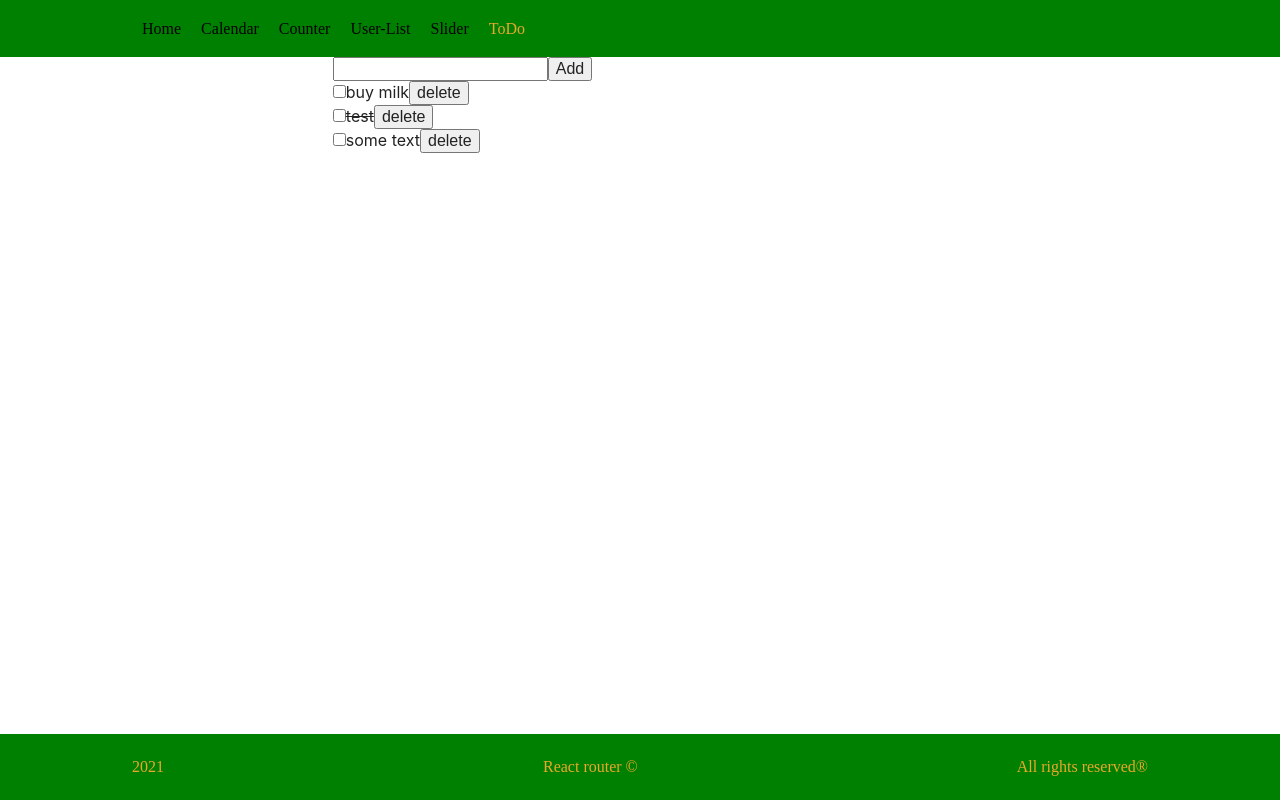
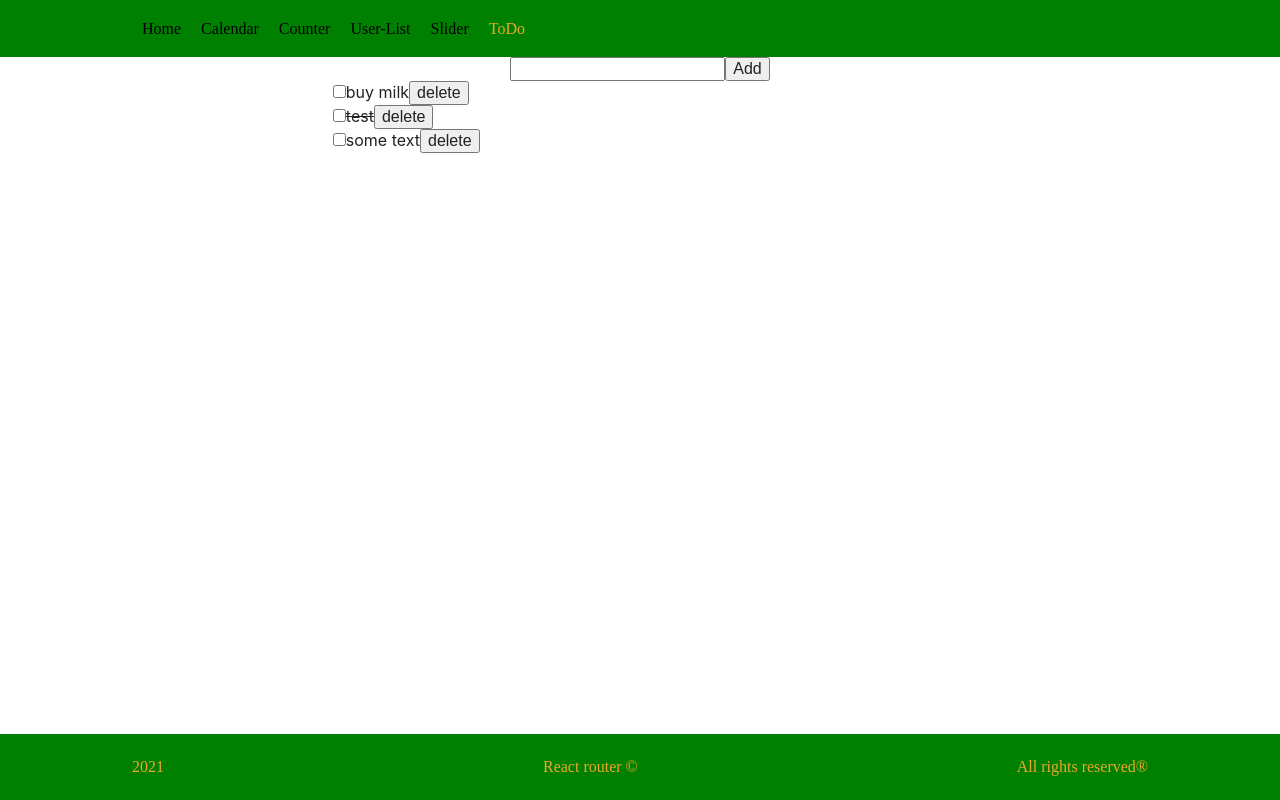
Before and after one commit to EvgenStr/react-calendar, a React (Create React App) app: page /todo in a window 1280 px wide. Built offline with nearby package versions, Linux system fonts and the light colour scheme; a web font is replaced by a local one.

Commit message:
add styles for input

```diff
--- /dev/null
+++ b/src/components/ToDoList/AddItemInput/AddItemInput.module.sass
@@ -0,0 +1,3 @@
+.addForm
+  display: flex
+  justify-content: center
--- a/src/components/ToDoList/AddItemInput/index.jsx
+++ b/src/components/ToDoList/AddItemInput/index.jsx
@@ -2,6 +2,7 @@ import React from 'react'
 import { Formik, Form, Field, ErrorMessage } from 'formik';
 import { uuid } from 'uuidv4';
 import { TO_DO_SCHEMA } from 'utils/validationSchemas';
+import style from './AddItemInput.module.sass'
 
 const initialValues = {
   name: '',
@@ -21,7 +22,7 @@ export default function AddItemInput({ addNewItem }) {
     <Formik initialValues={initialValues} validationSchema={TO_DO_SCHEMA} onSubmit={submitHandler}>
       {formikProps => {
         return (
-          <Form >
+          <Form className={style.addForm} >
             <Field name='name' />
             <ErrorMessage name='name' component='span' />
             <Field type='submit' value='Add' />
```
